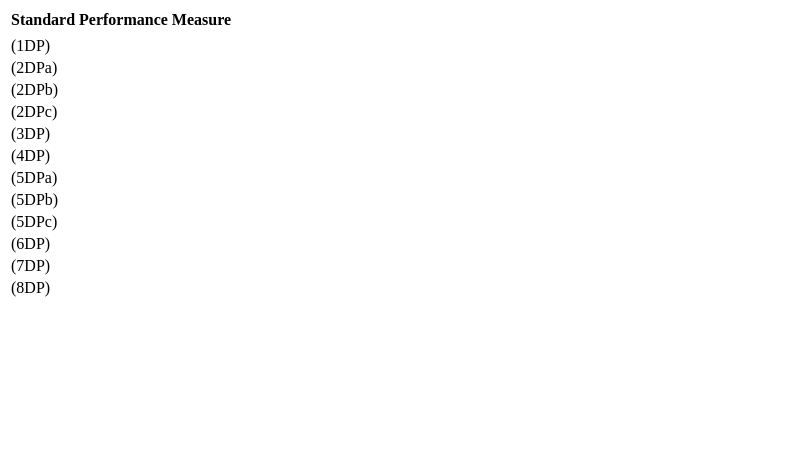
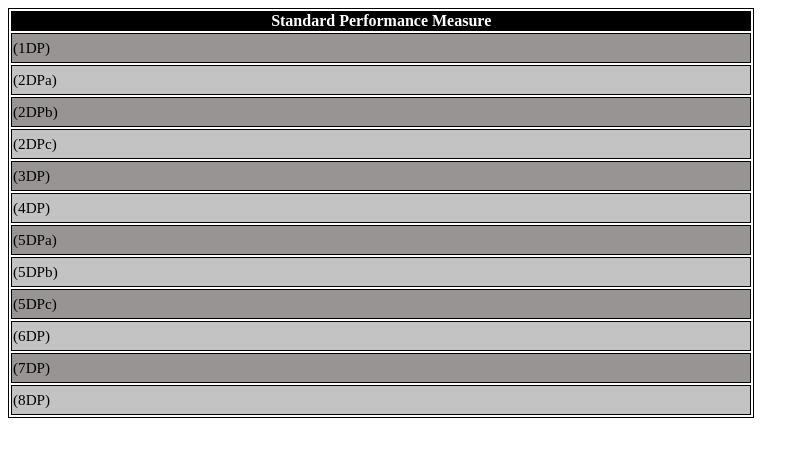
Before and after one commit to aptivate/ihpresultsweb, a Django app: template ihp/submissions/templates/submissions/agency_table.html in a window 1280 px wide. Shown: the top 457 px of the page, without its empty margins (0-809 px from the left). Run offline with Django 3.2, Linux system fonts and the light colour scheme; the template is opened without the code that fills it, so the values that code supplies are empty; parts of the project's set-up code (start-up, migrations or seed data) failed here and were passed over.

Commit message:
Added some styling

```diff
--- a/ihp/submissions/templates/submissions/agency_table.html
+++ b/ihp/submissions/templates/submissions/agency_table.html
@@ -1,14 +1,59 @@
 {% extends "base.html" %}
+{% block head %}
+
+<style>
+
+table {
+    border: solid thin black
+}
+
+tr.head {
+    background-color:black;
+    color: white;
+}
+
+tr.head2 {
+    font-size: 0.8em
+}
+
+tr.even{
+    background-color: #C3C3C3;
+}
+tr.odd {
+    background-color: #989494;
+}
+
+tr {
+    margin: 0;
+    padding: 0;
+}
+
+td {
+    border: solid thin black;
+    text-align: center;
+    width: 20px;
+    height: 30px;
+}
+
+td:first-child {
+    text-align: left;
+    font-size: 0.95em;
+    width: 30%;
+}
+
+
+
+</style>
+{% endblock %}
 {% block body %}
 <table>
-    <tr>
-        <th>Standard Performance Measure</th>
+    <tr class="head">
+        <th rowspan="2">Standard Performance Measure</th>
         {% for country in abs_values %}
         <th colspan="3">{{ country }}</th>
         {% endfor %}
     </tr>
-    <tr>
-        <th></th>
+    <tr class="head2">
         {% for country in abs_values %}
             <th>2007</th>
             <th>2009</th>
@@ -16,7 +61,7 @@
         {% endfor %}
 
     </tr>
-    <tr>
+    <tr class="odd">
         <td>{{ spm_map.1DP }} (1DP)</td>
         {% for country, data in abs_values.items %}
             <td>{{ data.1DP.0|floatformat|default_if_none:"-" }}</td>
@@ -24,7 +69,7 @@
             <td></td>
         {% endfor %}
     </tr>
-    <tr>
+    <tr class="even">
         <td>{{ spm_map.2DPa }} (2DPa)</td>
         {% for country, data in abs_values.items %}
             <td>{{ data.2DPa.0|floatformat|default_if_none:"-" }}</td>
@@ -32,7 +77,7 @@
             <td>{{ data.2DPa.2|floatformat|default_if_none:"-" }}</td>
         {% endfor %}
     </tr>
-    <tr>
+    <tr class="odd">
         <td>{{ spm_map.2DPb }} (2DPb)</td>
         {% for country, data in abs_values.items %}
             <td>{{ data.2DPb.0|floatformat|default_if_none:"-" }}</td>
@@ -40,7 +85,7 @@
             <td></td>
         {% endfor %}
     </tr>
-    <tr>
+    <tr class="even">
         <td>{{ spm_map.2DPc }} (2DPc)</td>
         {% for country, data in abs_values.items %}
             <td>{{ data.2DPc.0|floatformat|default_if_none:"-" }}</td>
@@ -48,7 +93,7 @@
             <td></td>
         {% endfor %}
     </tr>
-    <tr>
+    <tr class="odd">
         <td>{{ spm_map.3DP }} (3DP)</td>
         {% for country, data in abs_values.items %}
             <td>{{ data.3DP.0|floatformat|default_if_none:"-" }}</td>
@@ -56,7 +101,7 @@
             <td></td>
         {% endfor %}
     </tr>
-    <tr>
+    <tr class="even">
         <td>{{ spm_map.4DP }} (4DP)</td>
         {% for country, data in abs_values.items %}
             <td>{{ data.4DP.0|floatformat|default_if_none:"-" }}</td>
@@ -64,7 +109,7 @@
             <td>{{ data.4DP.2|floatformat|default_if_none:"-" }}</td>
         {% endfor %}
     </tr>
-    <tr>
+    <tr class="odd">
         <td>{{ spm_map.5DPa }} (5DPa)</td>
         {% for country, data in abs_values.items %}
             <td>{{ data.5DPa.0|floatformat|default_if_none:"-" }}</td>
@@ -72,7 +117,7 @@
             <td>{{ data.5DPa.2|floatformat|default_if_none:"-" }}</td>
         {% endfor %}
     </tr>
-    <tr>
+    <tr class="even">
         <td>{{ spm_map.5DPb }} (5DPb)</td>
         {% for country, data in abs_values.items %}
             <td>{{ data.5DPb.0|floatformat|default_if_none:"-" }}</td>
@@ -80,7 +125,7 @@
             <td>{{ data.5DPb.2|floatformat|default_if_none:"-" }}</td>
         {% endfor %}
     </tr>
-    <tr>
+    <tr class="odd">
         <td>{{ spm_map.5DPc }} (5DPc)</td>
         {% for country, data in abs_values.items %}
             <td>{{ data.5DPc.0|floatformat|default_if_none:"-" }}</td>
@@ -88,7 +133,7 @@
             <td>{{ data.5DPc.2|floatformat|default_if_none:"-" }}</td>
         {% endfor %}
     </tr>
-    <tr>
+    <tr class="even">
         <td>{{ spm_map.6DP }} (6DP)</td>
         {% for country, data in abs_values.items %}
             <td>{{ data.6DP.0|floatformat|default_if_none:"-" }}</td>
@@ -96,7 +141,7 @@
             <td></td>
         {% endfor %}
     </tr>
-    <tr>
+    <tr class="odd">
         <td>{{ spm_map.7DP }} (7DP)</td>
         {% for country, data in abs_values.items %}
             <td>{{ data.7DP.0|floatformat|default_if_none:"-" }}</td>
@@ -104,7 +149,7 @@
             <td></td>
         {% endfor %}
     </tr>
-    <tr>
+    <tr class="even">
         <td>{{ spm_map.8DP }} (8DP)</td>
         {% for country, data in abs_values.items %}
             <td>{{ data.8DP.0|floatformat:"2"|default_if_none:"-" }}</td>
```
